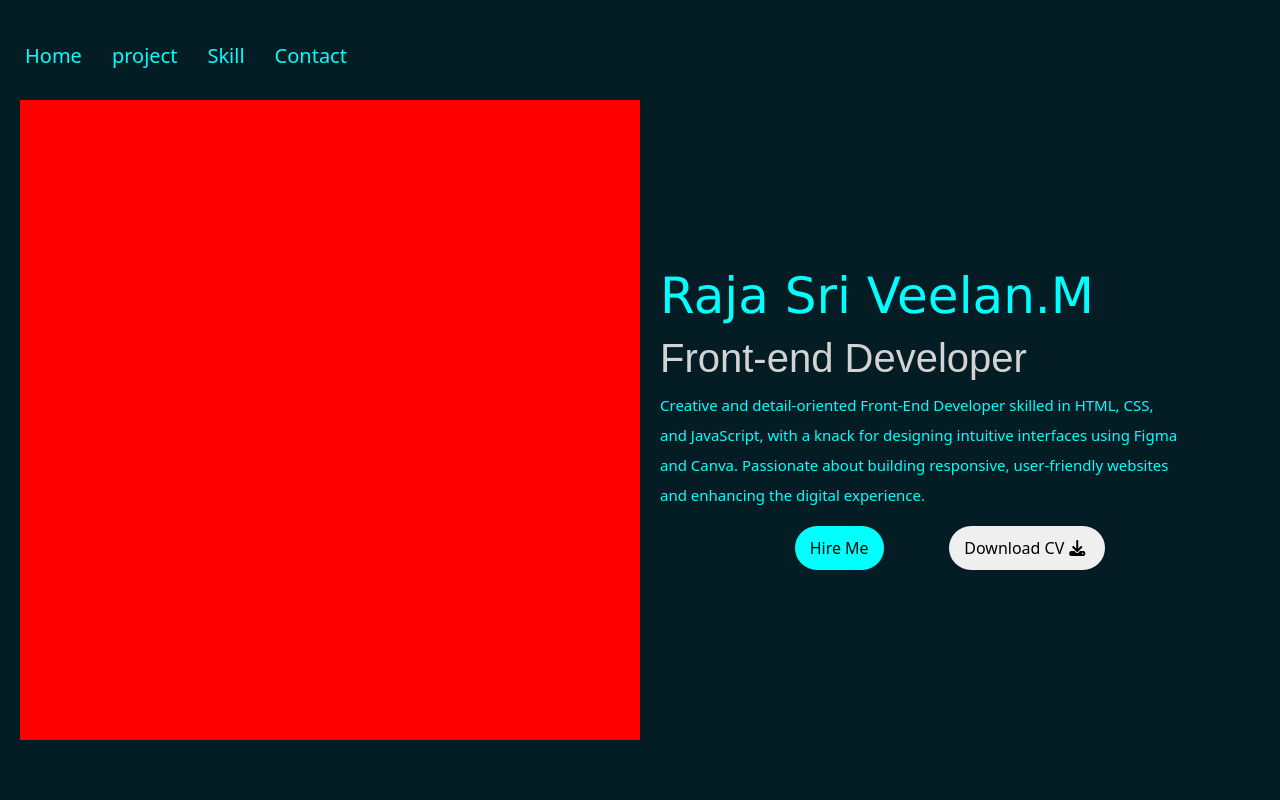
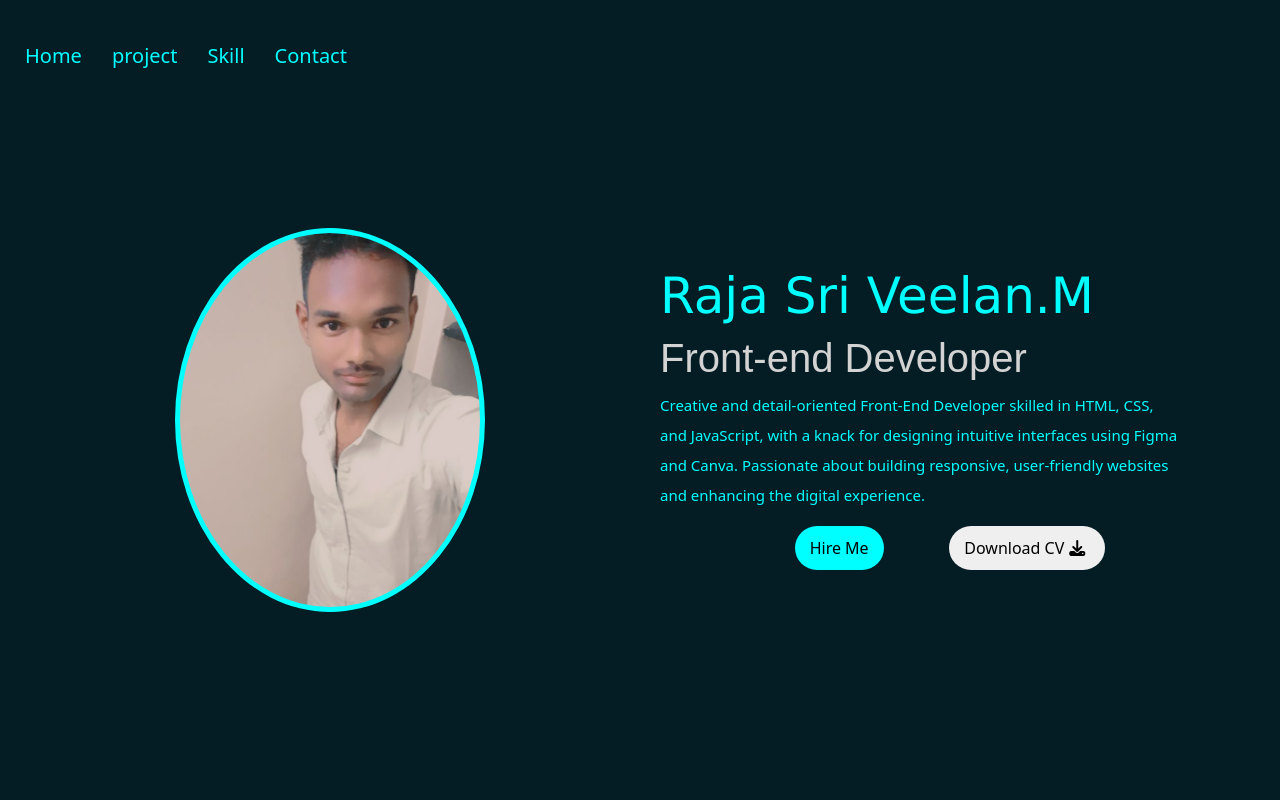
Before and after one commit to SPking1112/Portfolio, a plain HTML site: page index.html in a window 1280 px wide. Shown: the top 800 px of the page. Drawn offline with nearby package versions, Linux system fonts and the light colour scheme.

Commit message:
Image added

```diff
--- a/index.css
+++ b/index.css
@@ -184,9 +184,25 @@ nav div h1:hover::after{
 }
 
 .main .hero{
-    background: red;
+    /* background: red; */
     width: 50%;
+    display: flex;
+    justify-content: center;
+    align-items: center;
 }
+
+.main .hero .container{
+    border: 5px solid var(--txt-1);
+    /* padding: 10px; */
+    width: 50%;
+    height: 60%;
+    border-radius: 50%;
+    background:url(./Raja.jpg);
+    background-position: center;
+    background-size: cover;
+}
+
+
 
 .main .actor{
     width: 50%;
@@ -222,8 +238,13 @@ nav div h1:hover::after{
 /* <800px */
 @media only screen and (max-width:850px) {
 
+    .main{
+        flex-direction: column;
+    }
+
     .main .actor{
         width: 100%;
+        height: 50%;
     }
     .main .actor>h1{
         font-size:60px;
--- a/index.html
+++ b/index.html
@@ -52,7 +52,9 @@
             <div class="main">
 
                 <!-------Hero------>
-                <div class="hero"></div>
+                <div class="hero">
+                    <div class="container"></div>
+                </div>
                 <!-------Hero closes------>
 
                 <!-----Actor-->
```
Also changed, not shown: Raja.jpg (added).
